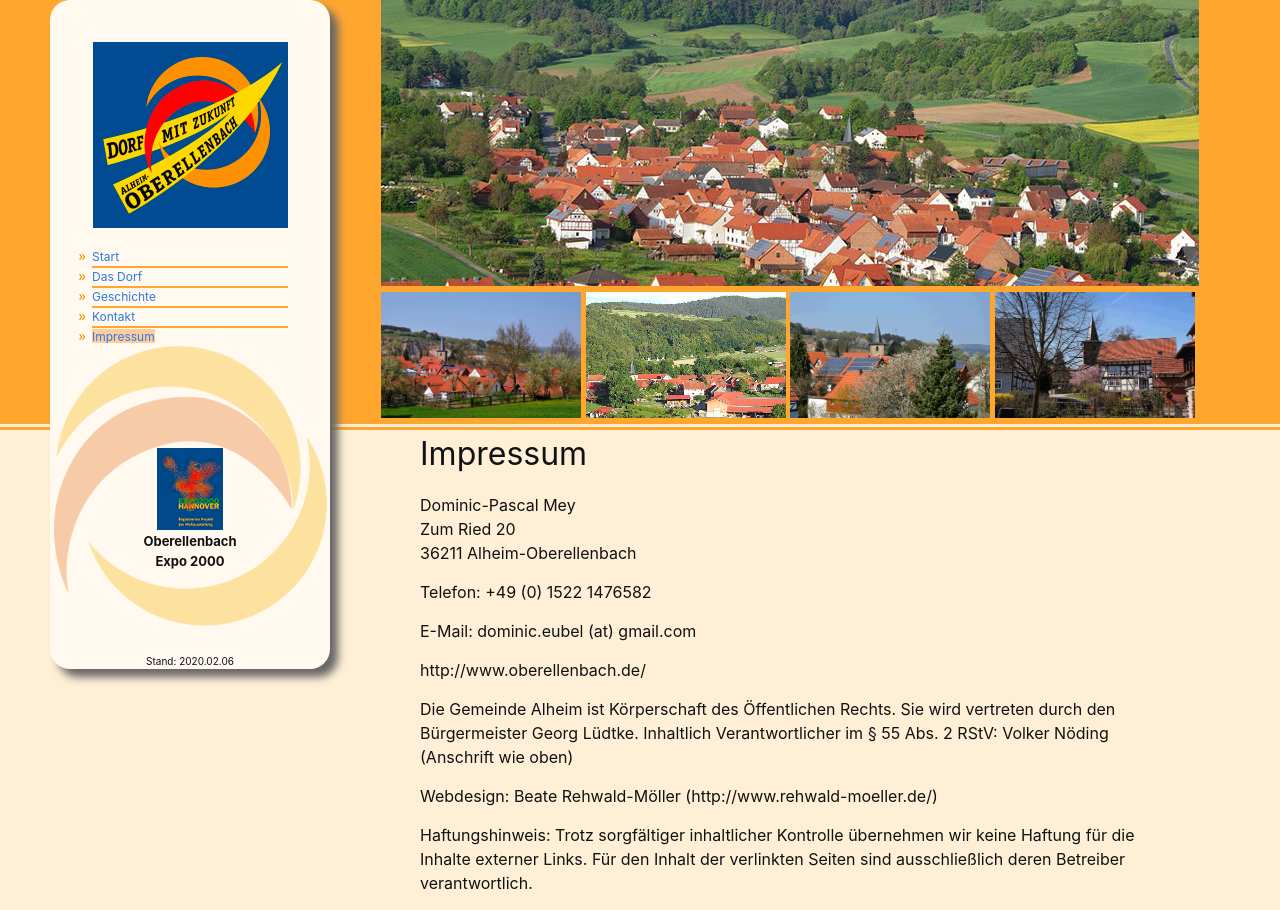
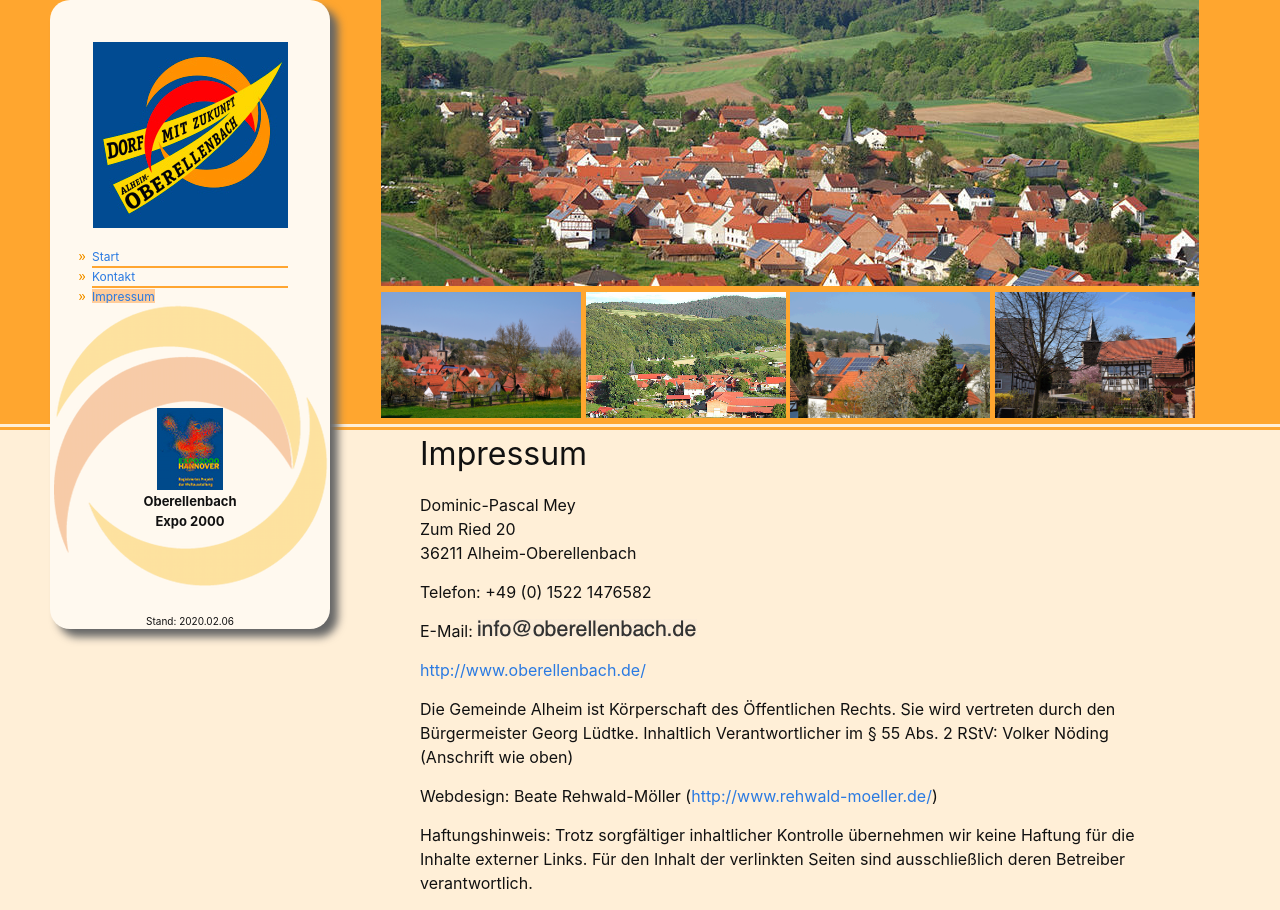
Before and after one commit to meydominic/oberellenbach-website, a Jekyll site: the page built from _page_collections/impressum/index.md, in a window 1280 px wide. Built offline with Jekyll 4.4.1, drawn with Linux system fonts in a browser that asks for light colours.

Commit message:
page stuff

```diff
--- a/_includes/head.html
+++ b/_includes/head.html
@@ -1,7 +1,7 @@
 <head>
   <meta charset="utf-8">
   <meta http-equiv="X-UA-Compatible" content="IE=edge">
-  <meta name="viewport" content="width=device-width, initial-scale=1">
+  <meta name="viewport" content="width=device-width, initial-scale=1.0">
   {%- seo -%}
   <link rel="stylesheet" href="{{ "/assets/main.css" | relative_url }}">
   <link rel="shortcut icon" type="image/vnd.microsoft.icon" href="{{ "/assets/favicon.ico" | relative_url }}"
--- a/_page_collections/impressum/index.md
+++ b/_page_collections/impressum/index.md
@@ -12,14 +12,14 @@ Zum Ried 20
 
 Telefon: +49 (0) 1522 1476582
 
-E-Mail: dominic.eubel (at) gmail.com
+E-Mail: ![E-Mail](/assets/images/image_email.png)
 
-http://www.oberellenbach.de/
+<http://www.oberellenbach.de/>
 
 Die Gemeinde Alheim ist Körperschaft des Öffentlichen Rechts.
 Sie wird vertreten durch den Bürgermeister Georg Lüdtke.
 Inhaltlich Verantwortlicher im § 55 Abs. 2 RStV: Volker Nöding (Anschrift wie oben)
 
-Webdesign: Beate Rehwald-Möller (http://www.rehwald-moeller.de/)
+Webdesign: Beate Rehwald-Möller (<http://www.rehwald-moeller.de/>)
 
 Haftungshinweis: Trotz sorgfältiger inhaltlicher Kontrolle übernehmen wir keine Haftung für die Inhalte externer Links. Für den Inhalt der verlinkten Seiten sind ausschließlich deren Betreiber verantwortlich.
--- a/_sass/minima/_base.scss
+++ b/_sass/minima/_base.scss
@@ -267,7 +267,7 @@ table {
 }
 
 .website {
-  display: table;
+  display: block;
   margin: 0 auto;
   width: 1180px;
 }
@@ -341,6 +341,7 @@ li a.active {
   float: right;
   margin-left: 20px;
   width: 880px;
+  top: 0;
 }
 
 div#versioning {
```
Also changed, not shown: _data/categories.yml (+6 -6 lines), _page_collections/start/index.md (+1 -1 lines), _page_collections/contact/index.md (line endings or trailing spaces), assets/images/image_email.png.
